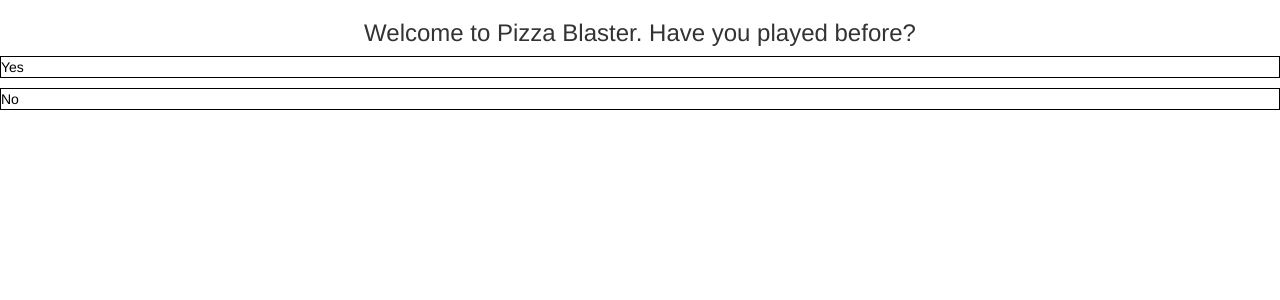
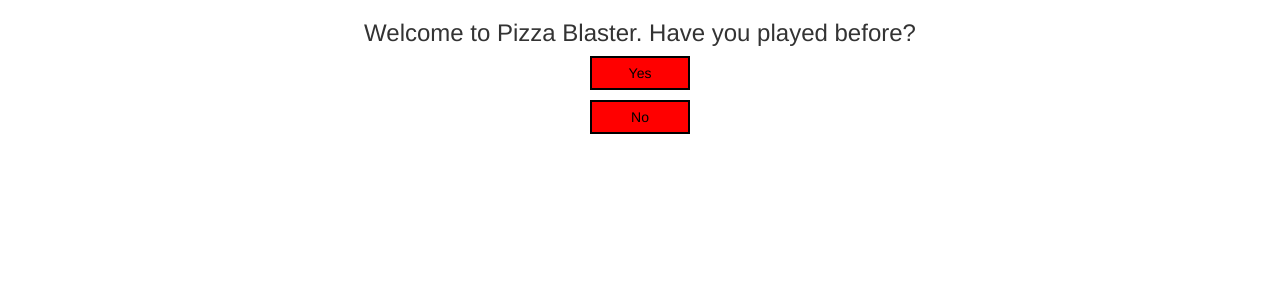
Before and after one commit to devinmcginty/PizzaBlaster, a Python web app: template web/templates/choice.html in a window 1280 px wide. Shown: the part 120-420 px from the top of the page. Run offline with Jinja, Linux system fonts and the light colour scheme; the template is opened without the code that fills it: most values are stand-ins (such as "Sample title", 1, 10 or a date in 2020); some libraries are stand-ins or nearby versions.

Commit message:
Make choice links buttons

```diff
--- a/web/css/pb.css
+++ b/web/css/pb.css
@@ -37,6 +37,12 @@ a:link {
 
 .indexReady {
     width: 120px;
+}
+
+/* choice.html */
+
+.binaryButton {
+    width: 100px;
 }
 
 /* play.html */
--- a/web/templates/choice.html
+++ b/web/templates/choice.html
@@ -6,12 +6,12 @@
     <form method="post" enctype="multipart/form-data" action="{{ upload_url }}">
       <p>
         <a href="/sorry">
-          <div class="playbutton">Yes</div>
+          <div class="button binaryButton">Yes</div>
         </a>
       </p>
       <p>
         <a href="/signup">
-          <div class="playbutton">No</div>
+          <div class="button binaryButton">No</div>
         </a>
       </p>
     </form>
```
